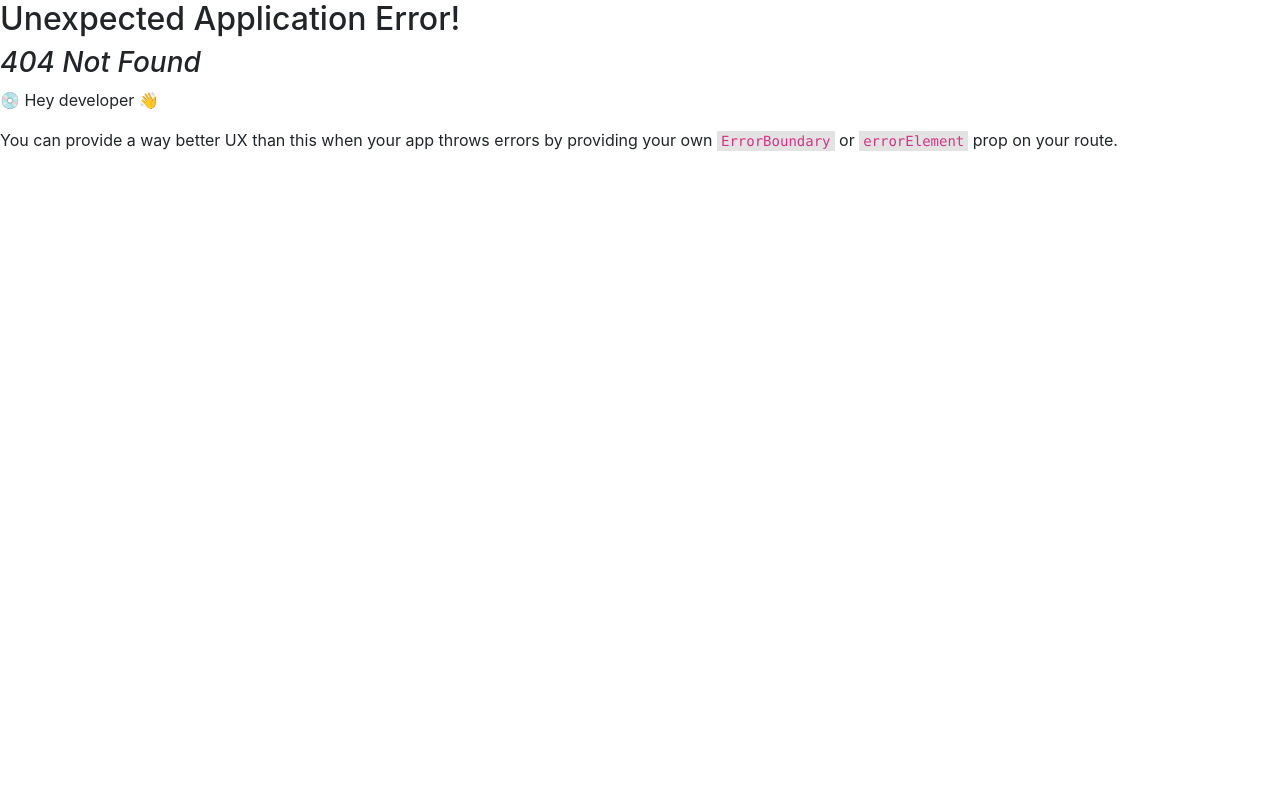
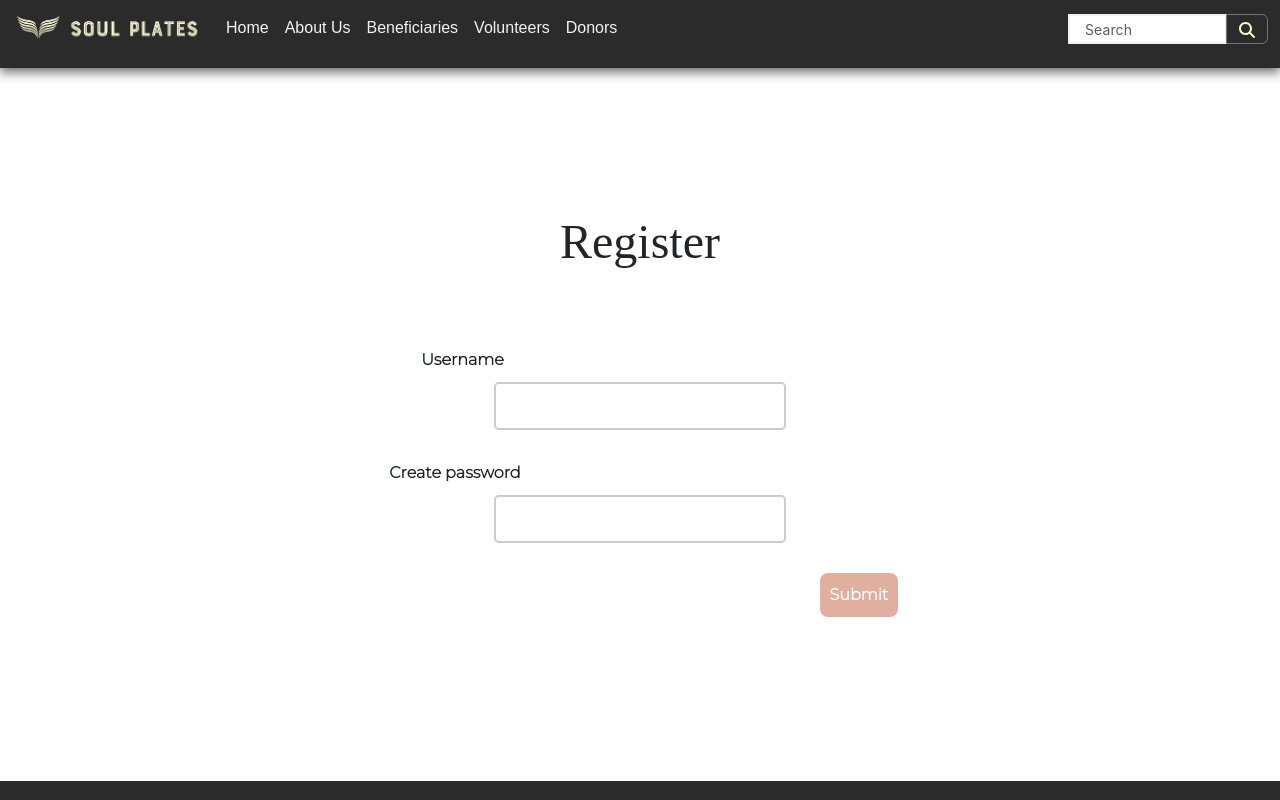
Before and after one commit to Majoissa/SoulPlatesProject, a React (Create React App) app in the folder react-app/: page /admin/register in a window 1280 px wide. Before the commit this address had no page. Shown: the top 800 px of the page. Built offline with nearby package versions, Linux system fonts and the light colour scheme; a web font is replaced by a local one.

Commit message:
Login and register form

```diff
--- a/react-app/src/components/administrators/Administrators.jsx
+++ b/react-app/src/components/administrators/Administrators.jsx
@@ -1,11 +1,13 @@
 import Navbar from "../Navbar";
 import Footer from "../footer";
 import AdminDescription from "./AdminDescription";
+import LoginAdmin from "./LoginAdmin";
 function Administrators(){
     return(
         <div>
             <Navbar/>
             <AdminDescription/>
+            <LoginAdmin/>
             <Footer/>
         </div>
     )
--- /dev/null
+++ b/react-app/src/components/administrators/LoginAdmin.jsx
@@ -0,0 +1,61 @@
+
+import "../Main_Form_MessageBox.css";
+import { Fade } from "react-awesome-reveal";
+import { useState } from "react";
+
+function LoginAdmin(){
+
+  const [userName, setUserName] = useState("");
+  const [password, setPassword] = useState("");
+
+  const handleSubmit = (e) => {
+    e.preventDefault();
+  };
+    return(
+        <div>
+            <div className="main-form">
+      <Fade cascade damping={0.1}>
+      <h2 className="formTittle">Login</h2>
+      <form onSubmit={handleSubmit}>
+        <div className="form-field">
+          <label htmlFor="User Name" style={{ marginRight: "355px" }}>
+            Username{" "}
+          </label>
+          <div className="labels-input">
+            <input className="inputForm"
+              type="text"
+              id="username"
+              value={userName}
+              onChange={(e) => setUserName(e.target.value)}
+              required
+            />
+          </div>
+        </div>
+
+        <div className="form-field">
+          <label htmlFor="password" style={{ marginRight: "370px" }}>
+            {" "}
+            Password{" "}
+          </label>
+          <div className="labels-input">
+            <input className="inputForm"
+              type="password"
+              id="password"
+              value={password}
+              onChange={(e) => setPassword(e.target.value)}
+              required
+            />
+          </div>
+        </div>
+
+        <div style={{ marginLeft: "45%" }}>
+          <button className="formBtn" type="submit">Submit</button>
+        </div>
+      </form>
+      </Fade>
+    </div>
+        </div>
+    )
+}
+
+export default LoginAdmin;
--- /dev/null
+++ b/react-app/src/components/administrators/RegisterAdmin.jsx
@@ -0,0 +1,18 @@
+
+import "../Main_Form_MessageBox.css";
+import RegisterForm from "./RegisterForm";
+import Navbar from "../Navbar";
+import Footer from "../footer";
+
+function RegisterAdmin(){
+
+    return(
+        <div>
+           <Navbar/>
+           <RegisterForm/>
+           <Footer/>
+        </div>
+    )
+}
+
+export default RegisterAdmin;
--- /dev/null
+++ b/react-app/src/components/administrators/RegisterForm.jsx
@@ -0,0 +1,61 @@
+
+import "../Main_Form_MessageBox.css";
+import { Fade } from "react-awesome-reveal";
+import { useState } from "react";
+
+function RegisterForm(){
+
+  const [userName, setUserName] = useState("");
+  const [password, setPassword] = useState("");
+
+  const handleSubmit = (e) => {
+    e.preventDefault();
+  };
+    return(
+        <div>
+            <div className="main-form">
+      <Fade cascade damping={0.1}>
+      <h2 className="formTittle">Register</h2>
+      <form onSubmit={handleSubmit}>
+        <div className="form-field">
+          <label htmlFor="User Name" style={{ marginRight: "355px" }}>
+            Username{" "}
+          </label>
+          <div className="labels-input">
+            <input className="inputForm"
+              type="text"
+              id="username"
+              value={userName}
+              onChange={(e) => setUserName(e.target.value)}
+              required
+            />
+          </div>
+        </div>
+
+        <div className="form-field">
+          <label htmlFor="password" style={{ marginRight: "370px" }}>
+            {" "}
+            Create password{" "}
+          </label>
+          <div className="labels-input">
+            <input className="inputForm"
+              type="password"
+              id="password"
+              value={password}
+              onChange={(e) => setPassword(e.target.value)}
+              required
+            />
+          </div>
+        </div>
+
+        <div style={{ marginLeft: "45%" }}>
+          <button className="formBtn" type="submit">Submit</button>
+        </div>
+      </form>
+      </Fade>
+    </div>
+        </div>
+    )
+}
+
+export default RegisterForm;
--- a/react-app/src/index.js
+++ b/react-app/src/index.js
@@ -5,6 +5,7 @@ import App from "./App";
 import Administrators from "./components/administrators/Administrators";
 import Beneficiaries from "./components/Beneficiaries";
 import reportWebVitals from "./reportWebVitals";
+import RegisterAdmin from "./components/administrators/RegisterAdmin";
 import { RouterProvider, createBrowserRouter } from "react-router-dom";
 import Donation from "./components/Donation";
 
@@ -25,6 +26,11 @@ const router = createBrowserRouter([
     path: "/admin",
     element: <Administrators />,
   },
+  {
+    path: "/admin/register",
+    element: <RegisterAdmin />,
+  },
+
   //here goes the other routes
 ]);
 
```
